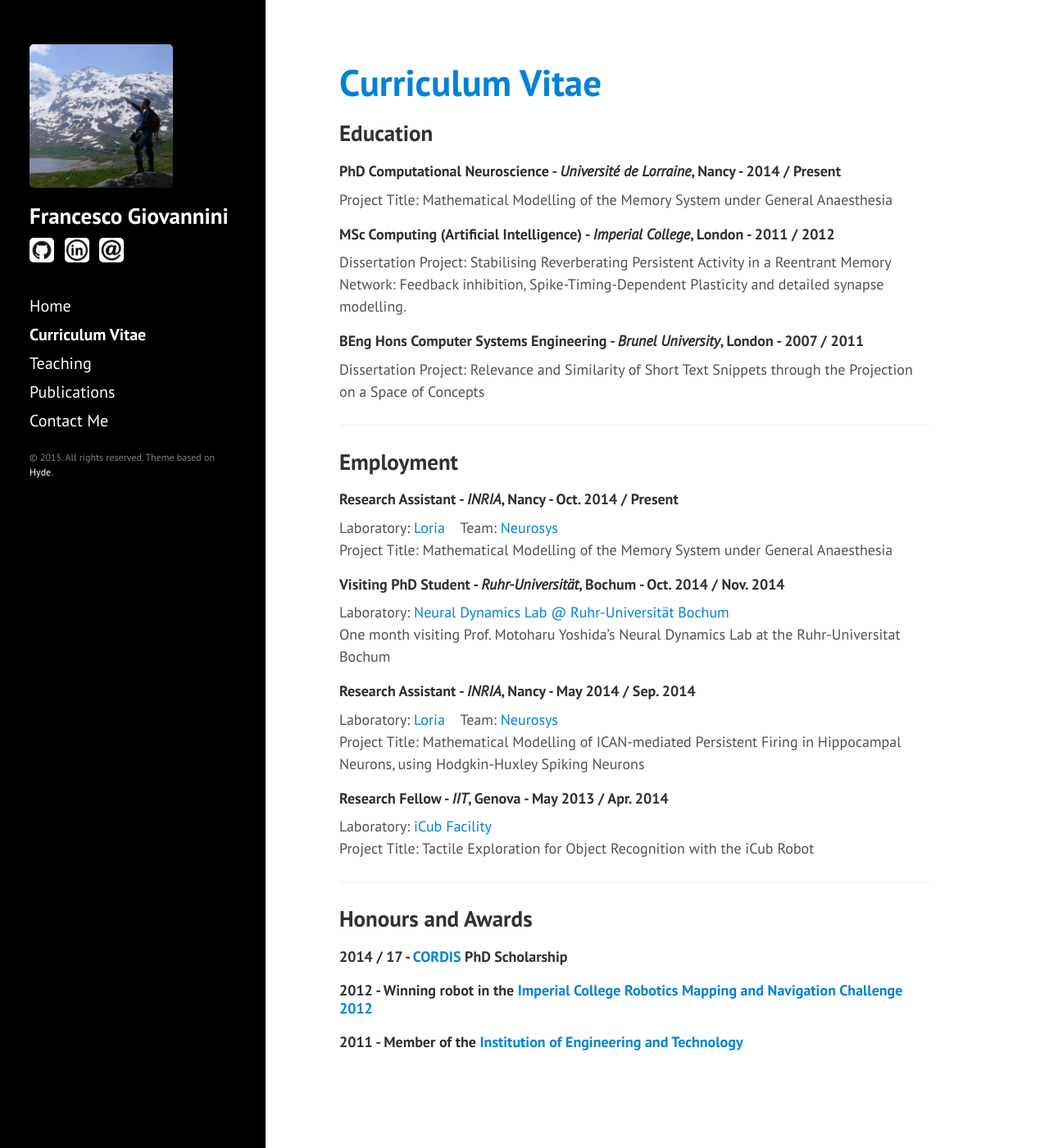
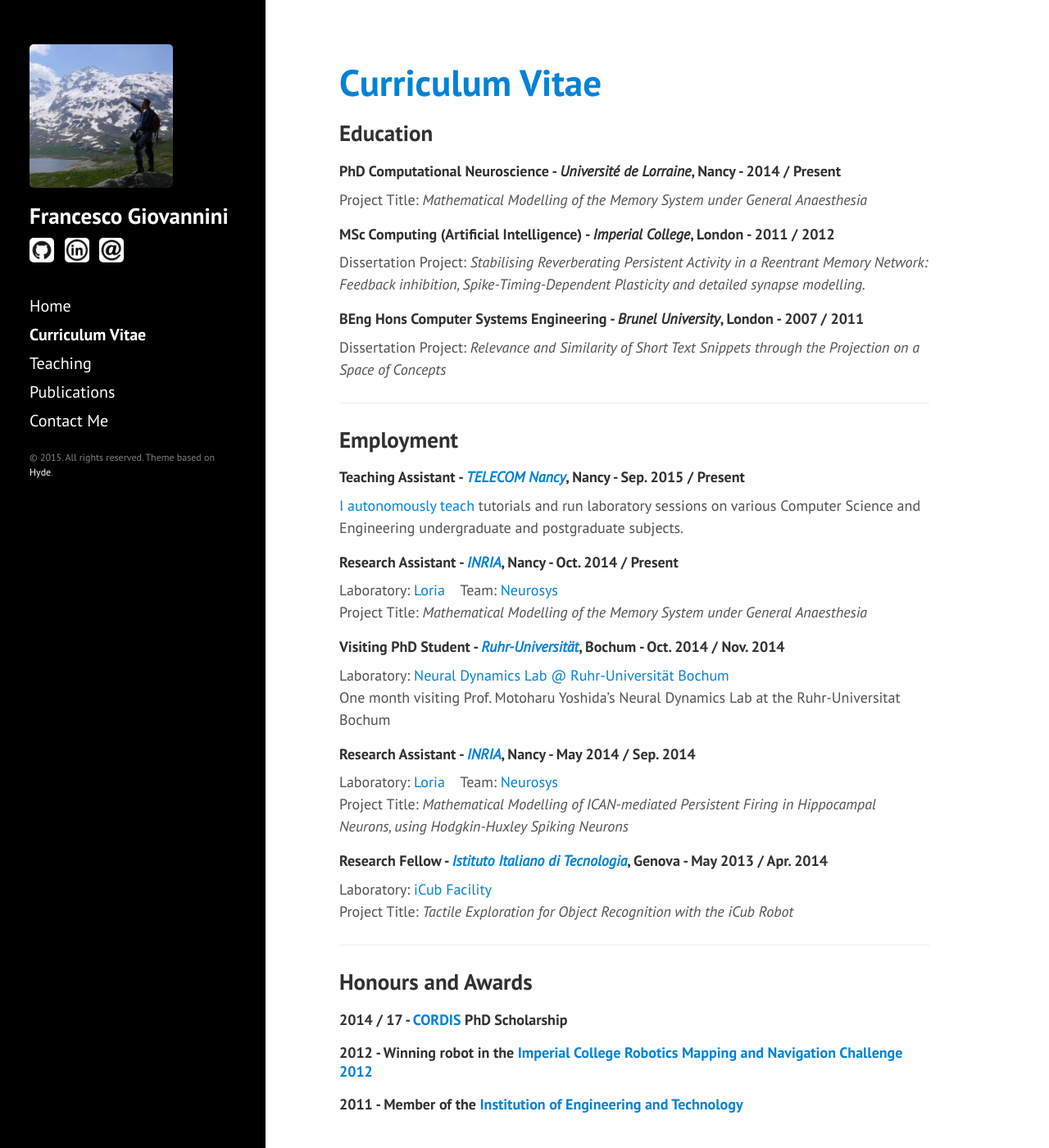
Before and after one commit to JoErNanO/joernano.github.io, a Jekyll site: the page built from pages/01-cv.md, in a window 1280 px wide and 1400 px high. Shown: the whole window at 82% size. Built offline with Jekyll 4.4.1, drawn with Linux system fonts in a browser that asks for light colours; Markdown is read by kramdown in place of the engine named in the settings.

Commit message:
[CV] Add teaching assistantship to CV.

```diff
--- a/pages/01-cv.md
+++ b/pages/01-cv.md
@@ -6,34 +6,37 @@ title: Curriculum Vitae
 ## Education
 
 #### **PhD Computational Neuroscience** - *Université de Lorraine*, Nancy - 2014 / Present
-Project Title: Mathematical Modelling of the Memory System under General Anaesthesia
+Project Title: *Mathematical Modelling of the Memory System under General Anaesthesia*
 
 #### **MSc Computing (Artificial Intelligence)** - *Imperial College*, London - 2011 / 2012
-Dissertation Project: Stabilising Reverberating Persistent Activity in a Reentrant Memory Network: Feedback inhibition, Spike-Timing-Dependent Plasticity and detailed synapse modelling.
+Dissertation Project: *Stabilising Reverberating Persistent Activity in a Reentrant Memory Network: Feedback inhibition, Spike-Timing-Dependent Plasticity and detailed synapse modelling.*
 
 #### **BEng Hons Computer Systems Engineering** - *Brunel University*, London - 2007 / 2011
-Dissertation Project: Relevance and Similarity of Short Text Snippets through the Projection on a Space of Concepts
+Dissertation Project: *Relevance and Similarity of Short Text Snippets through the Projection on a Space of Concepts*
 
 ---
 
 ## Employment
 
-#### **Research Assistant** - *INRIA*, Nancy - Oct. 2014 / Present
+#### **Teaching Assistant** - [*TELECOM Nancy*](http://www.telecomnancy.eu), Nancy - Sep. 2015 / Present
+[I autonomously teach]({{site.baseurl}}pages/02-teaching/) tutorials and run laboratory sessions on various Computer Science and Engineering undergraduate and postgraduate subjects.
+
+#### **Research Assistant** - [*INRIA*](http://www.inria.fr), Nancy - Oct. 2014 / Present
 Laboratory: [Loria](http://www.loria.fr/loria-news) &nbsp;&nbsp; Team: [Neurosys](http://neurosys.loria.fr)
-Project Title: Mathematical Modelling of the Memory System under General Anaesthesia
+Project Title: *Mathematical Modelling of the Memory System under General Anaesthesia*
 
-#### Visiting PhD Student - *Ruhr-Universit&auml;t*, Bochum - Oct. 2014 / Nov. 2014
+#### Visiting PhD Student - [*Ruhr-Universit&auml;t*](http://www.ruhr-uni-bochum.de/ndl/), Bochum - Oct. 2014 / Nov. 2014
 Laboratory: [Neural Dynamics Lab @ Ruhr-Universit&auml;t Bochum](http://www.ruhr-uni-bochum.de/ndl/)
 One month visiting Prof. Motoharu Yoshida’s Neural Dynamics Lab at the Ruhr-Universitat Bochum
 
 
-#### **Research Assistant** - *INRIA*, Nancy - May 2014 / Sep. 2014
+#### **Research Assistant** - [*INRIA*](http://www.inria.fr), Nancy - May 2014 / Sep. 2014
 Laboratory: [Loria](http://www.loria.fr/loria-news) &nbsp;&nbsp; Team: [Neurosys](http://neurosys.loria.fr)
-Project Title: Mathematical Modelling of ICAN-mediated Persistent Firing in Hippocampal Neurons, using Hodgkin-Huxley Spiking Neurons <br />
+Project Title: *Mathematical Modelling of ICAN-mediated Persistent Firing in Hippocampal Neurons, using Hodgkin-Huxley Spiking Neurons*
 
-#### **Research Fellow** - *IIT*, Genova - May 2013 / Apr. 2014
+#### **Research Fellow** - [*Istituto Italiano di Tecnologia*](http://www.iit.it), Genova - May 2013 / Apr. 2014
 Laboratory: [iCub Facility](http://www.iit.it/en/research/departments/icub-facility.html)
-Project Title: Tactile Exploration for Object Recognition with the iCub Robot
+Project Title: *Tactile Exploration for Object Recognition with the iCub Robot*
 
 ---
 
```
